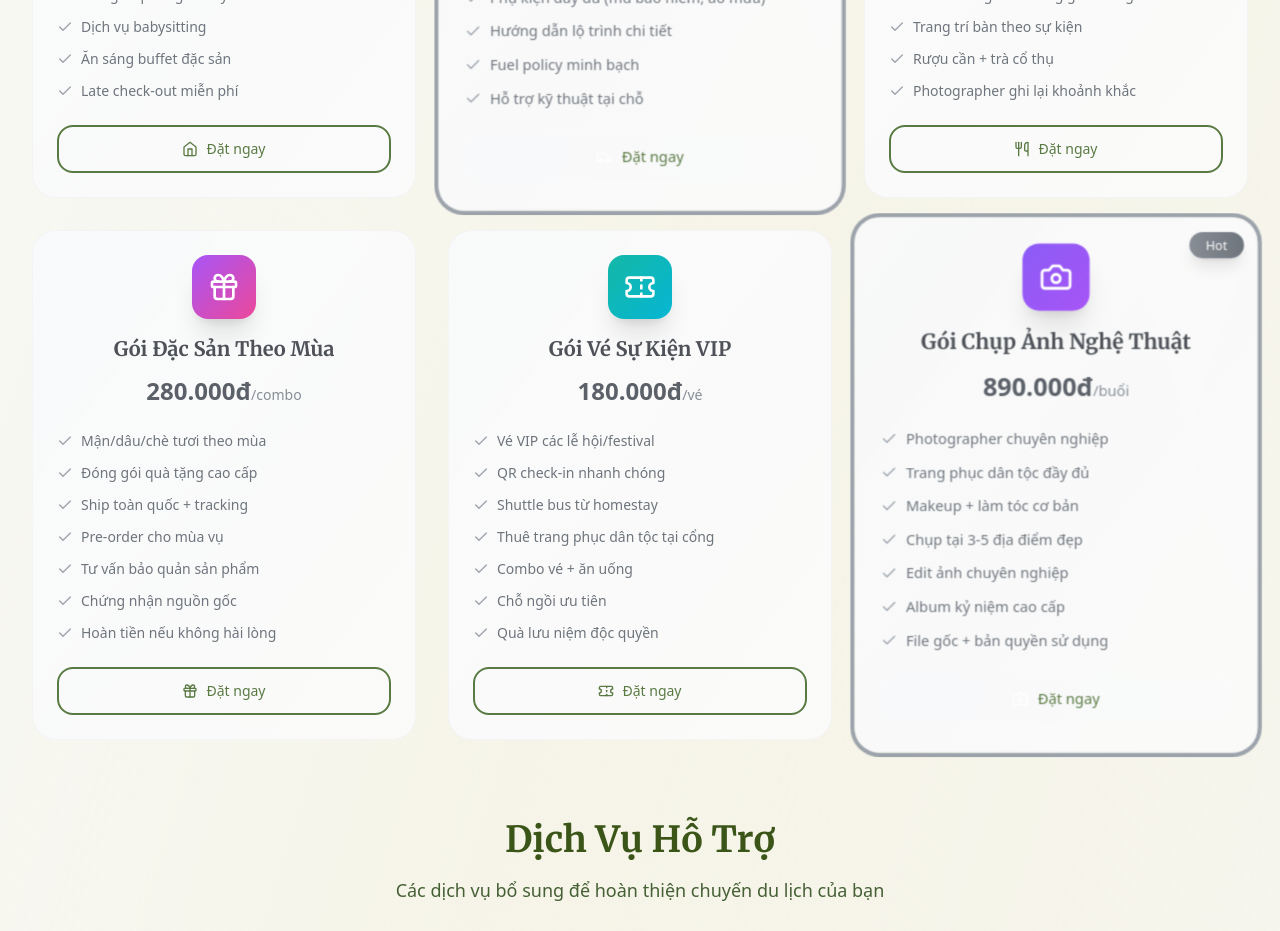
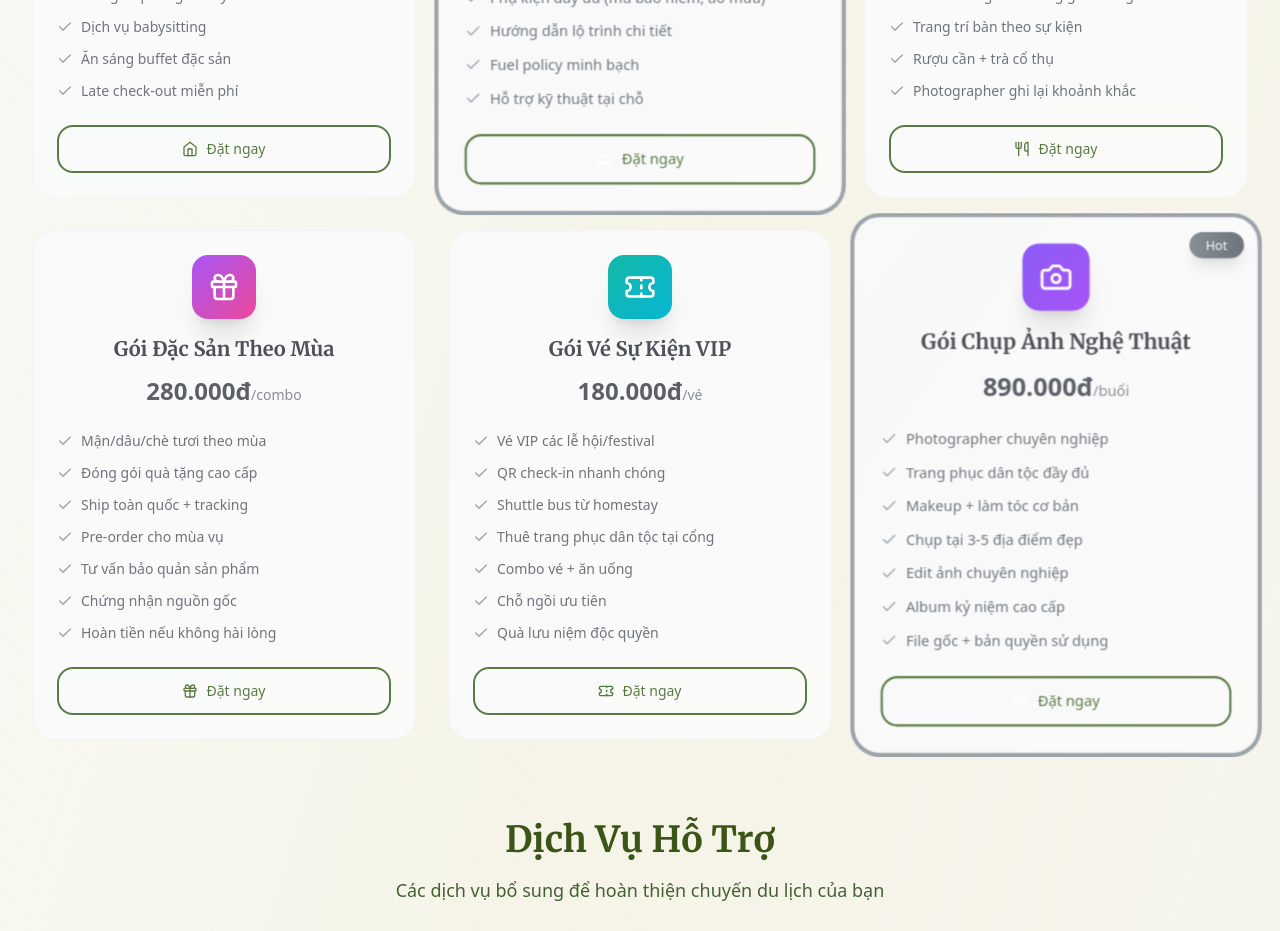
Before and after one commit to truongng-1108/chillmocchau, a React (Vite) app: page /services in a window 1280 px wide. Shown: the part 1980-2911 px from the top of the page. Built offline with nearby package versions, Linux system fonts and the light colour scheme; some icons are missing.

Commit message:
Updated Services.tsx

```diff
--- a/src/pages/Services.tsx
+++ b/src/pages/Services.tsx
@@ -343,7 +343,7 @@ const Services = () => {
                 <Button
                   variant={service.popular ? 'mountain' : 'outline'}
                   size="md"
-                  className="w-full hover:scale-105 transition-transform duration-300"
+                  className="w-full hover:scale-105 transition-transform duration-300  border-2 border-forest-600"
                 >
                   <span className="flex items-center justify-center space-x-2">
                     <service.icon className="h-4 w-4" />
```
